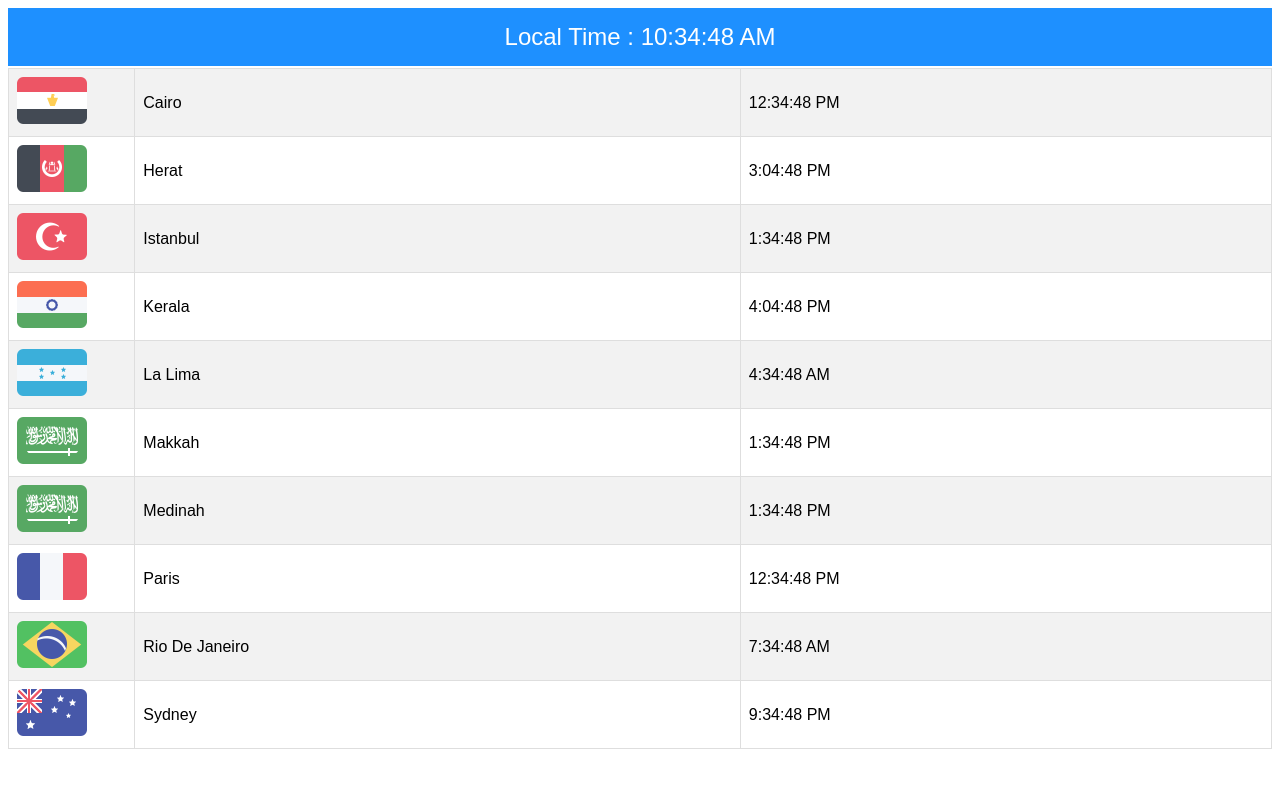
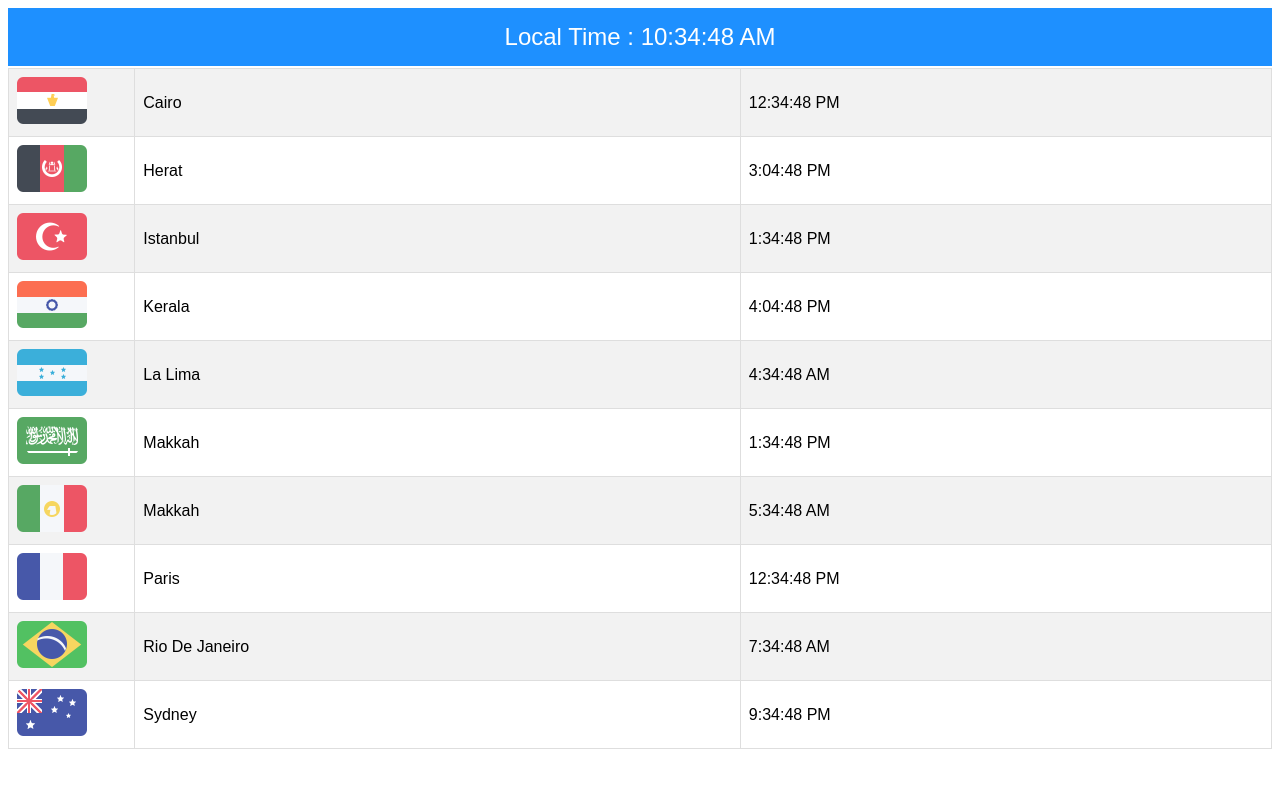
Before and after one commit to sibusiso-persevierence-ITvarsity/Module-9-Assessment-2, a plain HTML site: page index.html in a window 1280 px wide. Drawn offline with Linux system fonts and the light colour scheme.

Commit message:
Update index.html

```diff
--- a/index.html
+++ b/index.html
@@ -23,7 +23,7 @@
                 {name: "Kerala", utcOffset: 5.5, flag: "India.png"},
                 {name: "Herat", utcOffset: 4.5, flag: "Afghanistan.png"},
                 {name: "Makkah", utcOffset: 3, flag: "Saudi-Arabia.png"},
-                {name: "Medinah", utcOffset: 3, flag: "Saudi-Arabia.png"},
+                {name: "Makkah", utcOffset: -5, flag: "Mexico.png"},
             ];
 
             cities.sort(compare);
```
